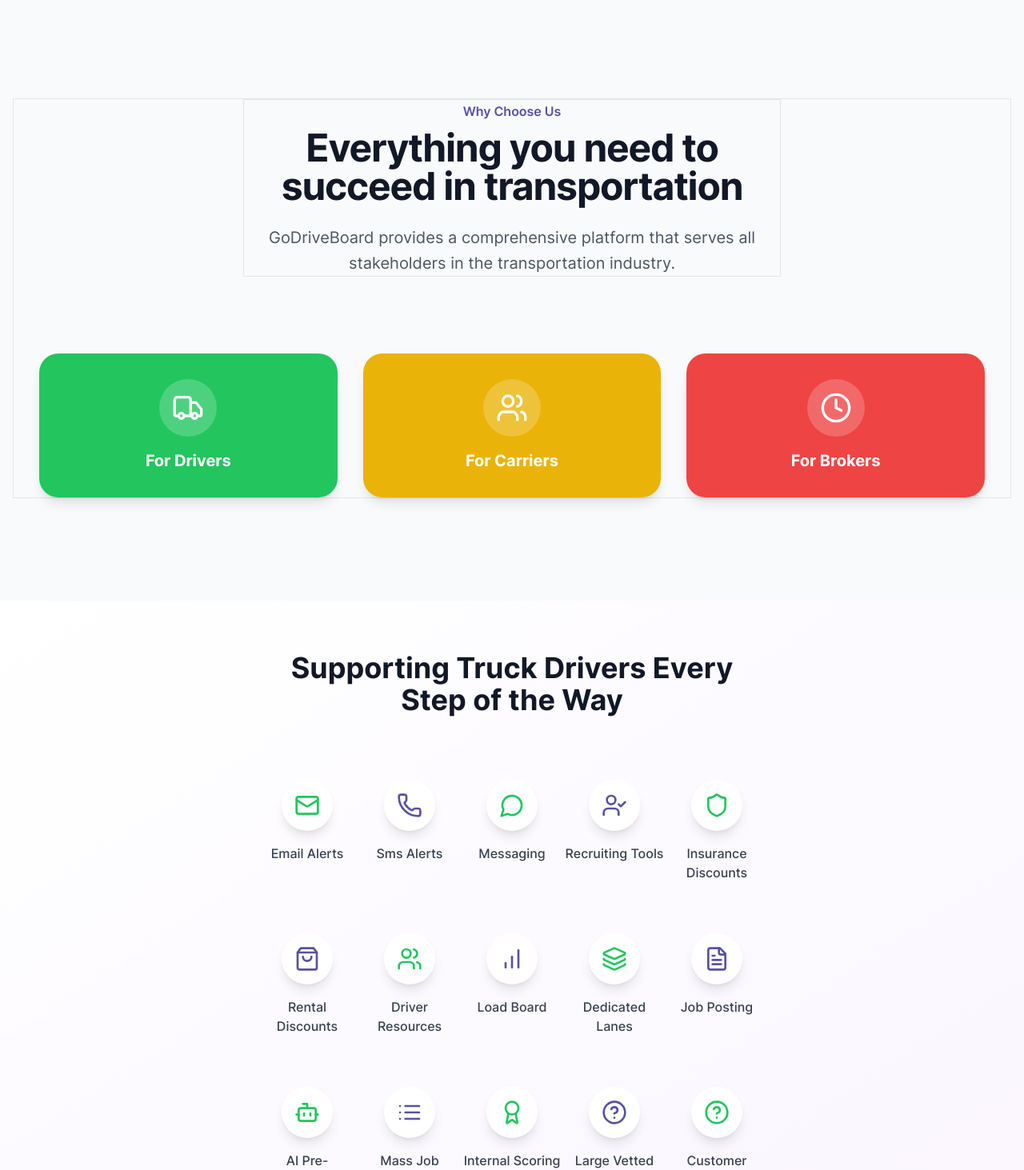
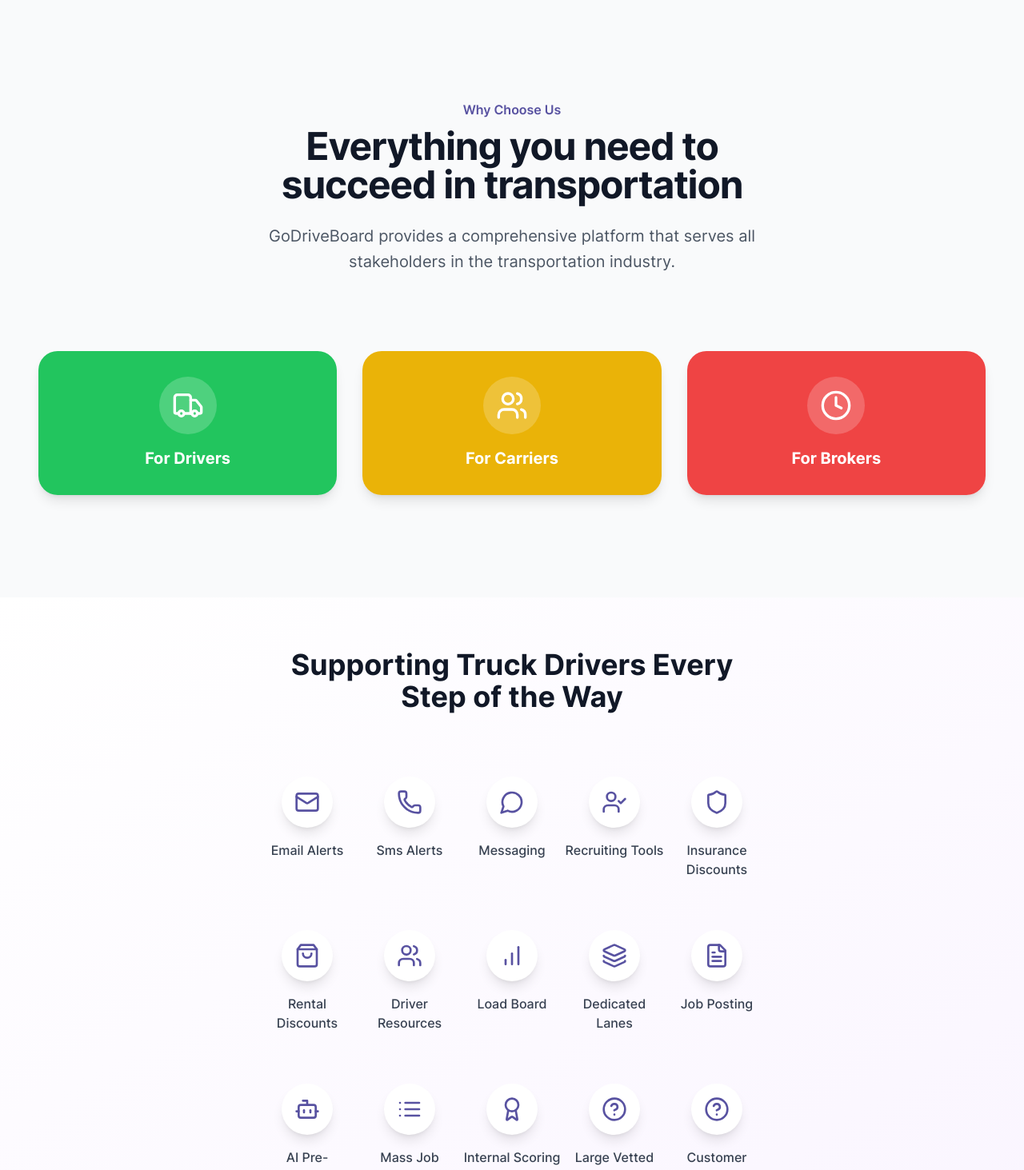
Before and after one commit to driveboardinc/drive-board-fe, a Next.js app: page / in a window 1280 px wide. Shown: the part 780-2243 px from the top of the page at 80% size. Built offline with nearby package versions, Linux system fonts and the light colour scheme.

Commit message:
change content information

```diff
--- a/src/components/cta-banner.tsx
+++ b/src/components/cta-banner.tsx
@@ -8,14 +8,15 @@
           <div className="flex flex-col md:flex-row items-center justify-center md:justify-between relative z-10">
             <div className="flex flex-col  ">
               <h2 className="text-3xl md:text-4xl font-bold text-white mb-4 text-center md:text-start">
-                Drive Your Career Forward
+                Connect With The Best
               </h2>
               <p className="text-lg text-green-100 mb-8 text-center md:text-start">
-                Find top trucking jobs that match your skills and schedule.
+                Whether you&apos;re a driver, broker, or carrier, access exclusive deals to <br />
+                maximize your profits and efficiency.
               </p>
             </div>
             <Button variant="secondary" size="lg" className="bg-white text-black hover:bg-green-50">
-              FIND TRUCKING JOBS
+              EXPLORE MORE
             </Button>
           </div>
 
--- a/src/components/footer.tsx
+++ b/src/components/footer.tsx
@@ -42,7 +42,8 @@
               <Image src="/uploads/driveboard_logo.png" alt="logo" width={200} height={100} />
             </Link>
             <p className="text-sm leading-6 text-gray-700">
-              The most advanced job and load board platform for the modern trucking industry.
+              A platform connecting drivers with top delivery jobs while helping companies hire reliable,
+              vetted professionals easily.
             </p>
             <div className="flex space-x-6">
               <Link href="#" className="text-gray-700 hover:text-gray-400">
--- a/src/screens/HomePage/benefits.tsx
+++ b/src/screens/HomePage/benefits.tsx
@@ -36,9 +36,9 @@
 
   return (
     <div className="px-4 py-24 sm:py-32 flex justify-center bg-gray-50">
-      <div className="mx-auto w-full px-6 lg:px-8 border">
+      <div className="mx-auto w-full px-6 lg:px-8 ">
         <motion.div
-          className="mx-auto max-w-2xl lg:text-center border"
+          className="mx-auto max-w-2xl lg:text-center "
           initial={{ opacity: 0, y: 20 }}
           animate={{ opacity: 1, y: 0 }}
           transition={{ duration: 0.5 }}
--- a/src/screens/HomePage/services.tsx
+++ b/src/screens/HomePage/services.tsx
@@ -44,9 +44,9 @@
         <div className="grid grid-cols-2 md:grid-cols-3 lg:grid-cols-5">
           {services.map((service, index) => (
             <div key={index} className="flex flex-col items-center text-center group py-8 ">
-              <div className="w-16 h-16 rounded-full  flex items-center justify-center mb-4 bg-white shadow-lg group-hover:shadow-xl transition-shadow">
+              <div className="w-16 h-16 rounded-full  flex items-center justify-center mb-4 bg-white shadow-lg group-hover:shadow-xl  transition-shadow">
                 <service.icon
-                  className={`w-8 h-8  ${index % 2 === 0 ? "text-green-500" : "text-[#5852A1]"}`}
+                  className={`w-8 h-8  ${index % 2 === 0 ? "text-custom-purple" : "text-custom-purple"} `}
                 />
               </div>
               <p className="text-gray-700 font-medium ">{service.name}</p>
```
